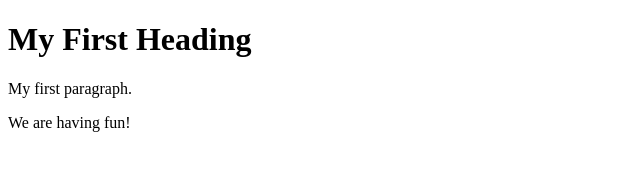
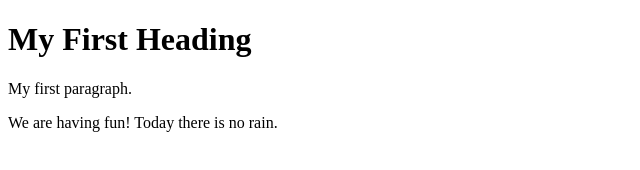
Before and after one commit to primozkocevar/html-demo, a plain HTML site: page index.html in a window 1280 px wide. Shown: the whole page, without its empty margins (0-640 px from the left). Drawn offline with Linux system fonts and the light colour scheme.

Commit message:
Update index.html

```diff
--- a/index.html
+++ b/index.html
@@ -6,6 +6,7 @@
 <p>My first paragraph.</p>
 
 We are having fun!
+Today there is no rain.
 
 </body>
 </html>
```
